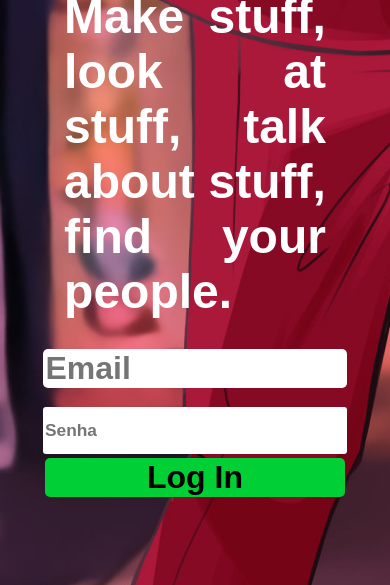
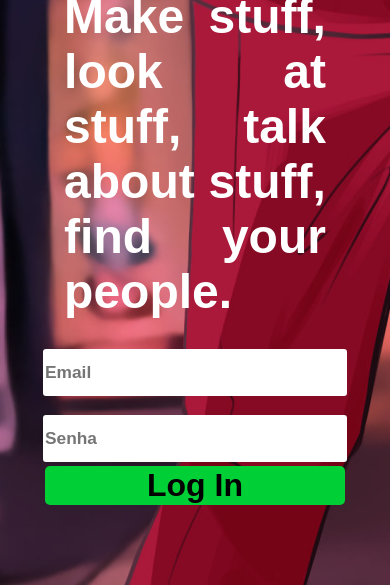
Before and after one commit to ggiselyy/WEB-PROJETO1, a website: page login.html in a window 390 px wide. Shown: the part 515-1100 px from the top of the page. Drawn offline with nearby package versions, Linux system fonts and the light colour scheme.

Commit message:
Ajuste input

```diff
--- a/style/projeto1.css
+++ b/style/projeto1.css
@@ -205,7 +205,7 @@ a.ios{
         max-width: 80%;
         max-height: 80%;
     }
-    #getStarted, #login2, #emaillogin, #login{
+    #getStarted, #login2, #login{
         width: 80%;
         height: 300%;
         border-radius: 5px;
@@ -226,7 +226,7 @@ a.ios{
 
     #button-center{
         height: 30px;
-        padding-bottom: 20%;
+        padding-bottom: 11%;
     }
 
     #explore{
```
